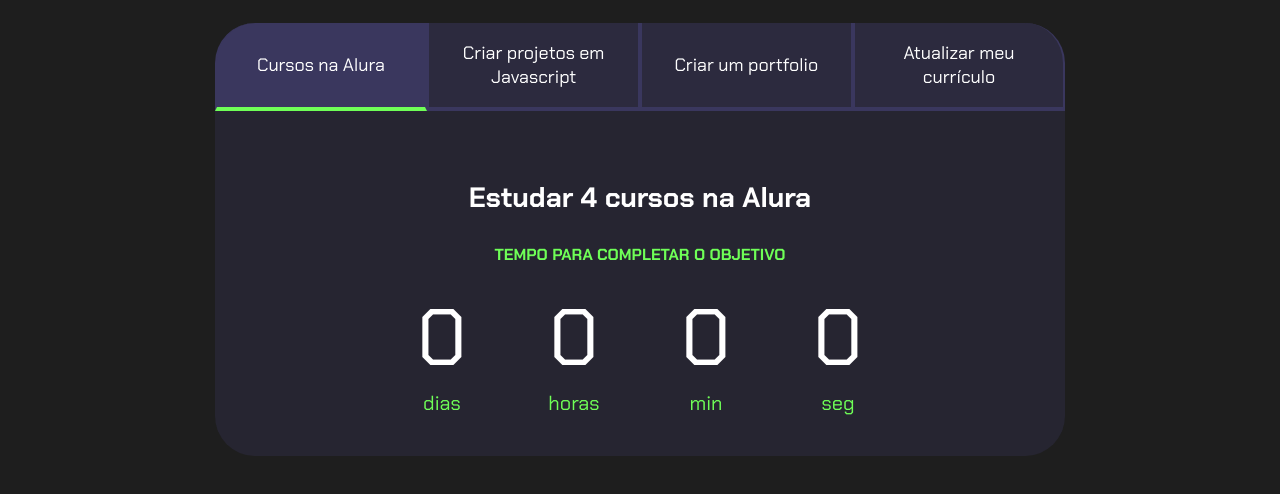
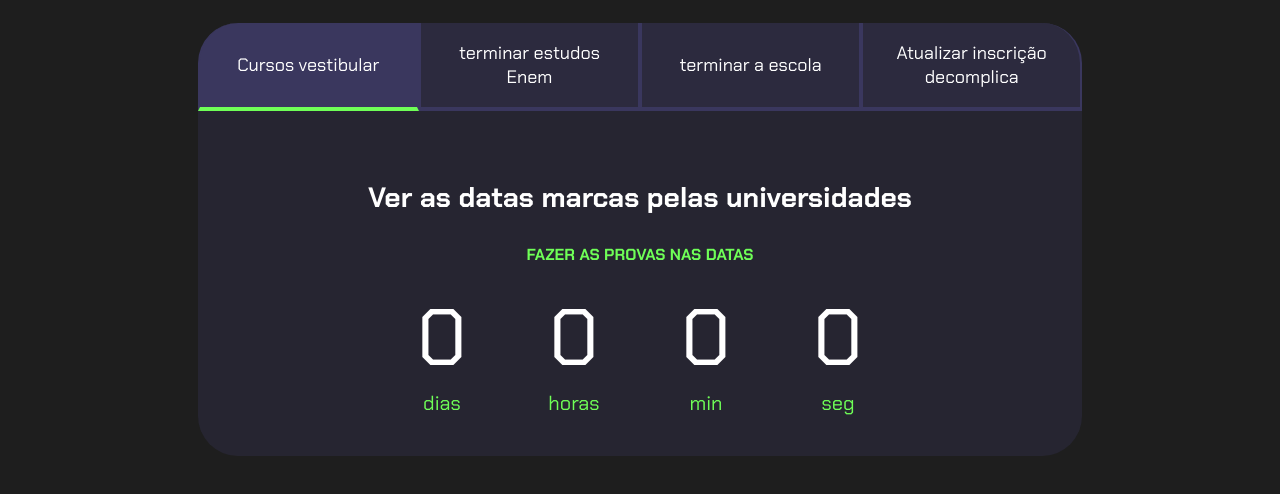
Before and after one commit to tainaravogt/projeto-de-vida03, a plain HTML site: page index.html in a window 1280 px wide. Shown: the part 80-574 px from the top of the page. Drawn offline with Linux system fonts and the light colour scheme.

Commit message:
Update index.html

```diff
--- a/index.html
+++ b/index.html
@@ -13,19 +13,19 @@
         <h2 class="titulo-principal">Meus objetivos do ano<span>_</span></h2>
         <div class="conteudo">
             <div class="botoes">
-                <button class="botao ativo">Cursos na Alura</button>
-                <button class="botao">Criar projetos em Javascript</button>
-                <button class="botao">Criar um portfolio</button>
-                <button class="botao">Atualizar meu currículo</button>
+                <button class="botao ativo">Cursos vestibular</button>
+          <button class="botao">terminar estudos Enem</button>
+          <button class="botao">terminar a escola</button>
+          <button class="botao">Atualizar inscrição decomplica</button>
             </div>
             <div class="abas-textos">
                 <div class="aba-conteudo ativo">
-                    <h3 class="aba-conteudo-titulo-principal">Estudar 4 cursos na Alura</h3>
-                    <h4 class="aba-conteudo-titulo-secundario">Tempo para completar o objetivo</h4>
+                    <h3 class="aba-conteudo-titulo-principal">Ver as datas marcas pelas universidades</h3>
+                    <h4 class="aba-conteudo-titulo-secundario">fazer as provas nas datas</h4>
                     <div class="contador">
                         <div class="contador-digito">
                             <p class="contador-digito-numero" id="dias0"></p>
-                            <p class="contador-digito-texto">dias</p>
+                            <p class="contador-digito-texto">dias </p>
                         </div>
                         <div class="contador-digito">
                             <p class="contador-digito-numero" id="horas0"></p>
@@ -42,11 +42,11 @@
                     </div>
                 </div>
                 <div class="aba-conteudo">
-                    <h3 class="aba-conteudo-titulo-principal">Criar 5 projetos em Javascript</h3>
-                    <h4 class="aba-conteudo-titulo-secundario">Tempo para completar o objetivo</h4>
+                    <h3 class="aba-conteudo-titulo-principal">Fazer os simulados</h3>
+                    <h4 class="aba-conteudo-titulo-secundario">fazer o enem e ter uma boa nota</h4>
                     <div class="contador">
                         <div class="contador-digito">
-                            <p class="contador-digito-numero" id="dias1"></p>
+                            <p class="contador-digito-numero" id="dias1">197</p>
                             <p class="contador-digito-texto">dias</p>
                         </div>
                         <div class="contador-digito">
@@ -64,8 +64,8 @@
                     </div>
                 </div>
                 <div class="aba-conteudo">
-                    <h3 class="aba-conteudo-titulo-principal">Criar um portfolio com os meus 3 melhores projetos</h3>
-                    <h4 class="aba-conteudo-titulo-secundario">Tempo para completar o objetivo</h4>
+                    <h3 class="aba-conteudo-titulo-principal">Ter boas médias</h3>
+                    <h4 class="aba-conteudo-titulo-secundario">participar da formatura</h4>
                     <div class="contador">
                         <div class="contador-digito">
                             <p class="contador-digito-numero" id="dias2"></p>
@@ -86,7 +86,7 @@
                     </div>
                 </div>
                 <div class="aba-conteudo">
-                    <h3 class="aba-conteudo-titulo-principal">Atualizar meu curriculo com os certificados da Alura</h3>
+                    <h3 class="aba-conteudo-titulo-principal">refazer a inscrição no site no final das aulas </h3>
                     <h4 class="aba-conteudo-titulo-secundario">Tempo para completar o objetivo</h4>
                     <div class="contador">
                         <div class="contador-digito">
```
